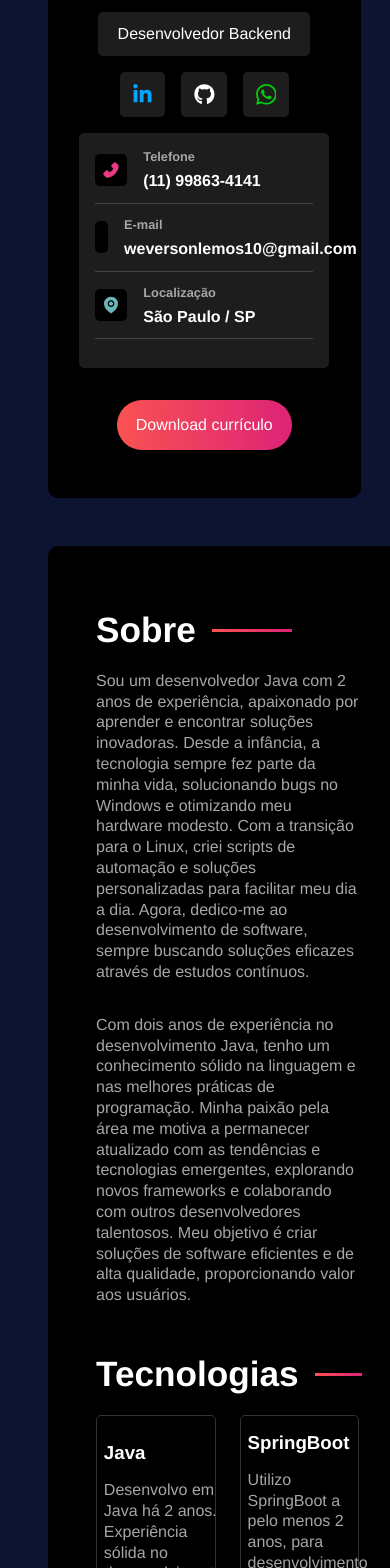
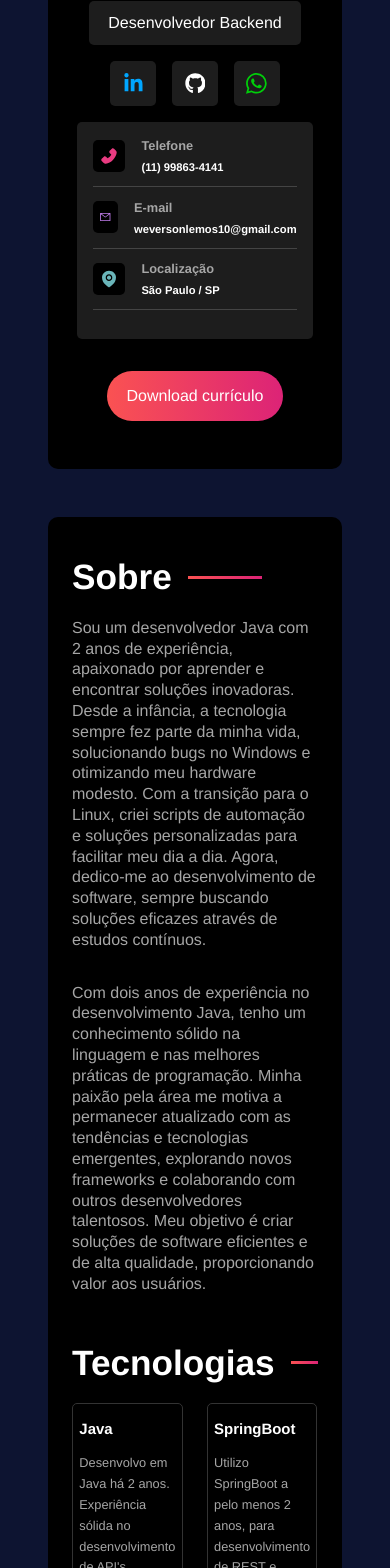
Before and after one commit to weversonl/portfolio, a React (Vite) app: page / in a window 390 px wide. Shown: the part 360-1928 px from the top of the page. Built offline with nearby package versions, Linux system fonts and the light colour scheme.

Commit message:
feat: Adjust for small screens

```diff
--- a/src/components/TechnologiesContainer.jsx
+++ b/src/components/TechnologiesContainer.jsx
@@ -13,12 +13,12 @@ import {
 import "../styles/components/technologiescontainer.sass";
 
 const technologies = [
-  { id: "java", name: "Java", icon: <DiJava />, description: "Desenvolvo em Java há 2 anos. Experiência sólida no desenvolvimento de API's" },
-  { id: "spring", name: "SpringBoot", icon: <SiSpring />, description: "Utilizo SpringBoot a pelo menos 2 anos, para desenvolvimento de REST e GraphQL API's" },
-  { id: "docker", name: "Docker", icon: <SiDocker />, description: "Utilizei Docker para aprimorar ambientes de CI/CD e garantir melhor qualidade no desenvolvimento" },
-  { id: "linux", name: "Linux", icon: <DiLinux />, description: "Linux é meu sistema operacional principal e estudo constantemente para aprimorar meus conhecimentos nele" },
-  { id: "psql", name: "PostgreSQL", icon: <SiPostgresql />, description: "Utilizei amplamente o PostgreSQL como uma opção SQL em muitos dos projetos que desenvolvi" },
-  { id: "mongo", name: "MongoDB", icon: <SiMongodb />, description: "Em outros projetos, optei por bancos de dados NoSQL, como o MongoDB, para atender às necessidades específicas" }
+  { id: "java", name: "Java", icon: <DiJava className="icon-tech" />, description: "Desenvolvo em Java há 2 anos. Experiência sólida no desenvolvimento de API's" },
+  { id: "spring", name: "SpringBoot", icon: <SiSpring className="icon-tech" />, description: "Utilizo SpringBoot a pelo menos 2 anos, para desenvolvimento de REST e GraphQL API's" },
+  { id: "docker", name: "Docker", icon: <SiDocker className="icon-tech" />, description: "Utilizei Docker para aprimorar ambientes de CI/CD e garantir melhor qualidade no desenvolvimento" },
+  { id: "linux", name: "Linux", icon: <DiLinux className="icon-tech" />, description: "Linux é meu sistema operacional principal e estudo constantemente para aprimorar meus conhecimentos nele" },
+  { id: "psql", name: "PostgreSQL", icon: <SiPostgresql className="icon-tech" />, description: "Utilizei amplamente o PostgreSQL como uma opção SQL em muitos dos projetos que desenvolvi" },
+  { id: "mongo", name: "MongoDB", icon: <SiMongodb className="icon-tech" />, description: "Em outros projetos, optei por bancos de dados NoSQL, como o MongoDB, para atender às necessidades específicas" }
 ];
 
 const TechnologiesContainer = () => {
--- a/src/styles/components/informationcontainer.sass
+++ b/src/styles/components/informationcontainer.sass
@@ -10,6 +10,18 @@
     text-align: left
     width: 80%
     border-radius: variables.$card-border-radius
+
+    @media screen and (max-width: 1435px)
+        font-size: .8rem
+
+    @media screen and (max-width: 1225px)
+        font-size: .7rem
+
+    @media screen and (max-width: 700px)
+        font-size: 1rem
+
+    @media screen and (max-width: 490px)
+        font-size: .7rem
 
     .info-card
         @include mixins.center
@@ -38,6 +50,8 @@
 
         #phone-icon
             color: #e93b81
+            @media screen and (max-width: 1225px)
+                max-width: 20%
 
         #pin-icon
             color: #6ab5b9
--- a/src/styles/components/maincontent.sass
+++ b/src/styles/components/maincontent.sass
@@ -6,6 +6,12 @@
     flex: 2 1 0
     border-radius: variables.$container-border-radius
     padding: 3rem
+
+    @media screen and (max-width: 440px)
+        padding: 2rem
+
+    @media screen and (max-width: 422px)
+        padding: 1.5rem
 
     section
         display: flex
--- a/src/styles/components/technologiescontainer.sass
+++ b/src/styles/components/technologiescontainer.sass
@@ -24,26 +24,80 @@
         svg
             font-size: 6rem
 
+
+    @media screen and (max-width: 590px)
+        .icon-tech
+            display: none
+
+        font-size: .9rem
+
+    @media screen and (max-width: 460px)
+        .icon-tech
+            display: none
+
+        font-size: .8rem
+
+
     #java
         svg
             color: #F08833
+        h3
+            @media screen and (max-width: 600px)
+                margin-top: -1rem
+
+            @media screen and (max-width: 460px)
+                margin-top: -1.3rem
 
     #spring
         svg
             color: #6DB33F
 
+        h3
+            @media screen and (max-width: 600px)
+                margin-top: 0rem
+
+            @media screen and (max-width: 460px)
+
     #docker
         svg
             color: #2496ED
+
+        h3
+            @media screen and (max-width: 600px)
+                margin-top: -2rem
+
+            @media screen and (max-width: 460px)
+                margin-top: -3.5rem
+
 
     #linux
         svg
             color: #FF761A
 
+        h3
+            @media screen and (max-width: 600px)
+                margin-top: 0rem
+
+            @media screen and (max-width: 460px)
+                margin-top: 0rem
+
     #psql
         svg
             color: #376790
 
+        h3
+            @media screen and (max-width: 600px)
+                margin-top: -1rem
+
+            @media screen and (max-width: 460px)
+                margin-top: -2.5rem
+
     #mongo
         svg
             color: #52AC43
+
+        h3
+            @media screen and (max-width: 600px)
+                margin-top: 0rem
+
+            @media screen and (max-width: 460px)
```
